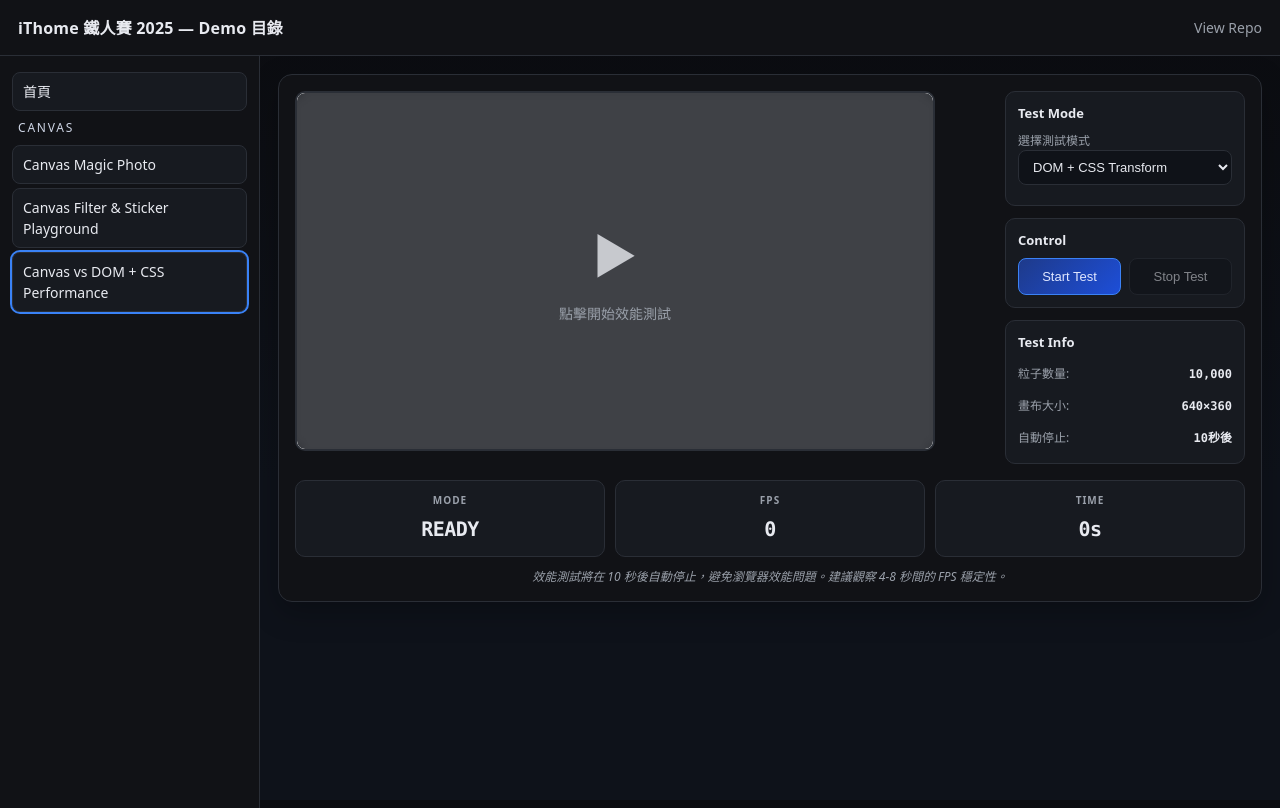
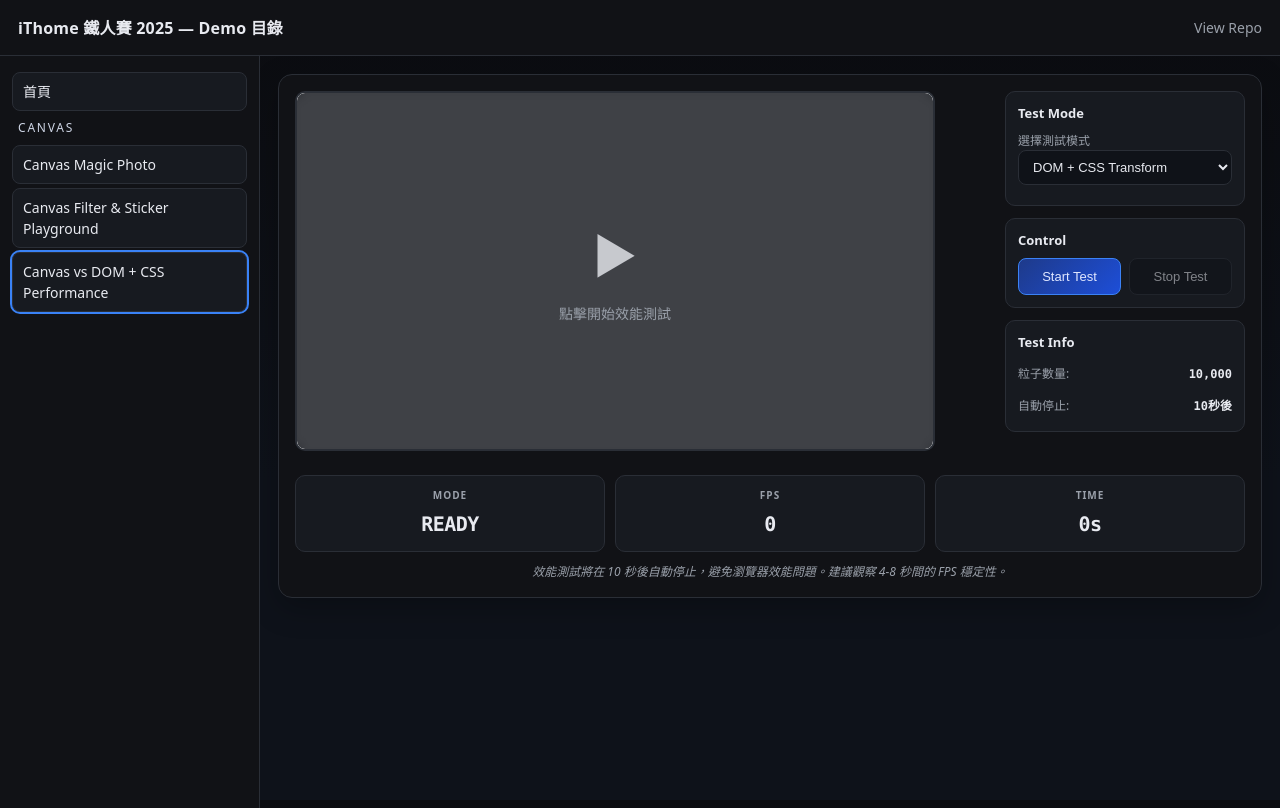
Before and after one commit to ALICE-YEN/ithome-contest-2025, a website built with Vite: page canvas-vs-dom-css-performance.html in a window 1280 px wide. Built offline with nearby package versions, Linux system fonts and the light colour scheme.

Commit message:
feat: remove size + status-display margin top 24px

```diff
--- a/canvas-vs-dom-css-performance.html
+++ b/canvas-vs-dom-css-performance.html
@@ -92,10 +92,6 @@
                       <span class="spec-value">10,000</span>
                     </div>
                     <div class="spec-row">
-                      <span class="spec-label">畫布大小:</span>
-                      <span class="spec-value">640×360</span>
-                    </div>
-                    <div class="spec-row">
                       <span class="spec-label">自動停止:</span>
                       <span class="spec-value">10秒後</span>
                     </div>
--- a/canvas-vs-dom-css-performance/src/style.css
+++ b/canvas-vs-dom-css-performance/src/style.css
@@ -203,7 +203,7 @@
   display: grid;
   grid-template-columns: repeat(3, 1fr);
   gap: 10px;
-  margin: 16px 0 12px 0;
+  margin: 24px 0 12px 0;
 }
 
 .status-item {
```
